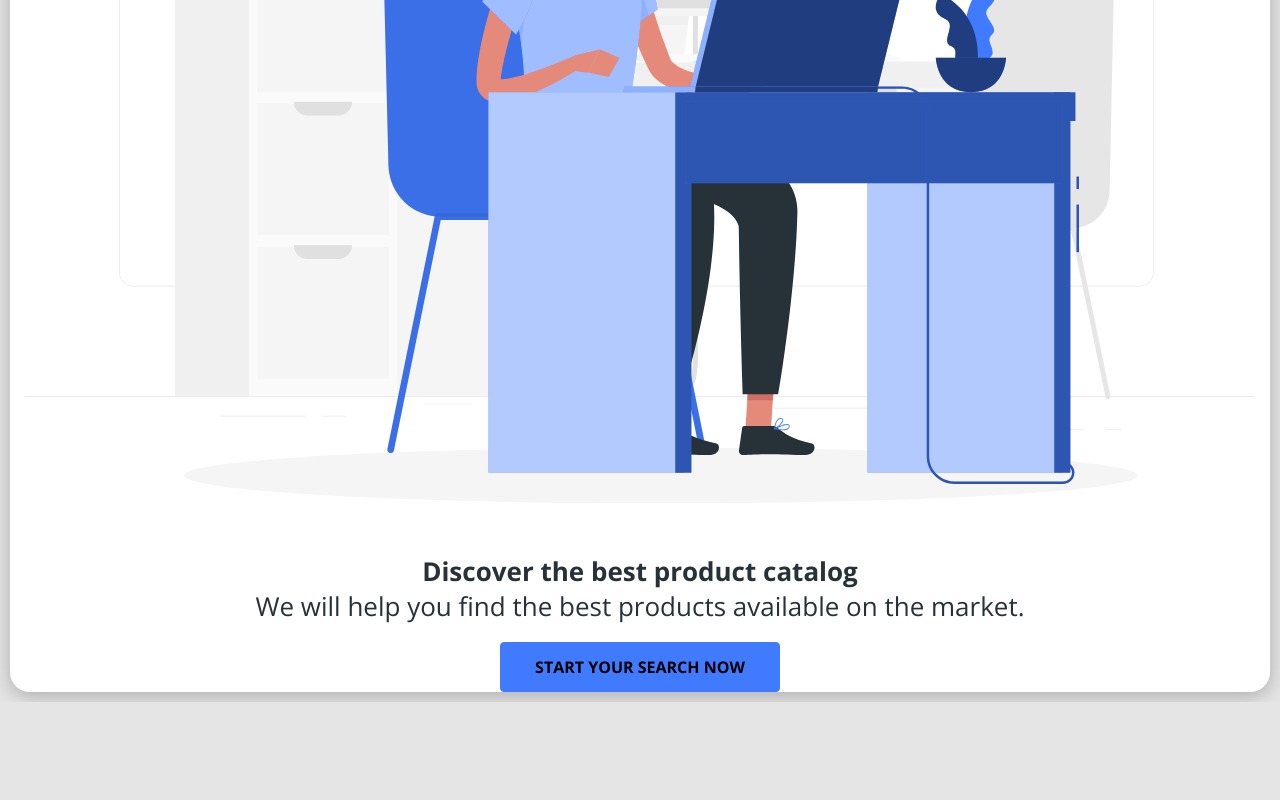
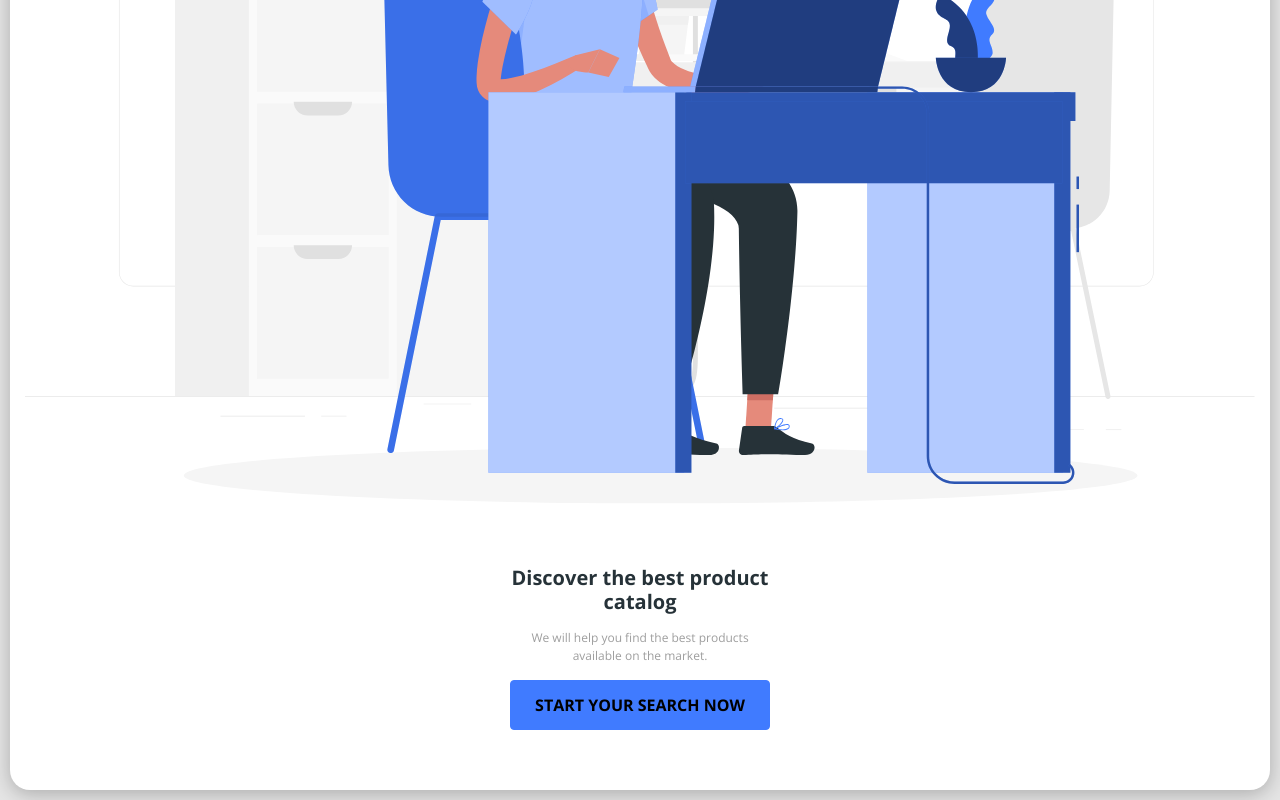
Before and after one commit to J-DouglasLira/DSCatalog, a React (Create React App) app in the folder frontend/: page / in a window 1280 px wide. Shown: the part 539-1339 px from the top of the page. Before the commit the page ends 1241 px from the top, so only its background shows below. Built offline with nearby package versions, Linux system fonts and the light colour scheme.

Commit message:
style: btn-icon and home styles

```diff
--- a/frontend/src/components/ButtonIcon/styles.css
+++ b/frontend/src/components/ButtonIcon/styles.css
@@ -1,4 +1,4 @@
 .btn-icon {
-  width: 280px;
+  width: 260px;
   height: 50px;
 }
--- a/frontend/src/pages/Home/styles.css
+++ b/frontend/src/pages/Home/styles.css
@@ -1,6 +1,6 @@
 .home-container {
   padding: 10px;
-  font-size: 26px;
+  font-size: 20px;
   text-align: center;
 }
 .home-card {
@@ -10,9 +10,24 @@
   box-shadow: 0px 4px 20px rgba(0, 0, 0, 0.25);
   border-radius: 20px;
 }
+.home-content-container {
+  padding: 10px 10px 60px 10px;
+  display: flex;
+  flex-direction: column;
+  align-items: center;
+}
 
 .home-content-container h1 {
+  width: 260px;
   font-size: 1em;
+  margin-bottom: 15px;
+}
+
+.home-content-container p {
+  font-size: 0.6em;
+  width: 260px;
+  color: #9e9e9e;
+  margin-bottom: 15px;
 }
 
 .home-image-container {
```
